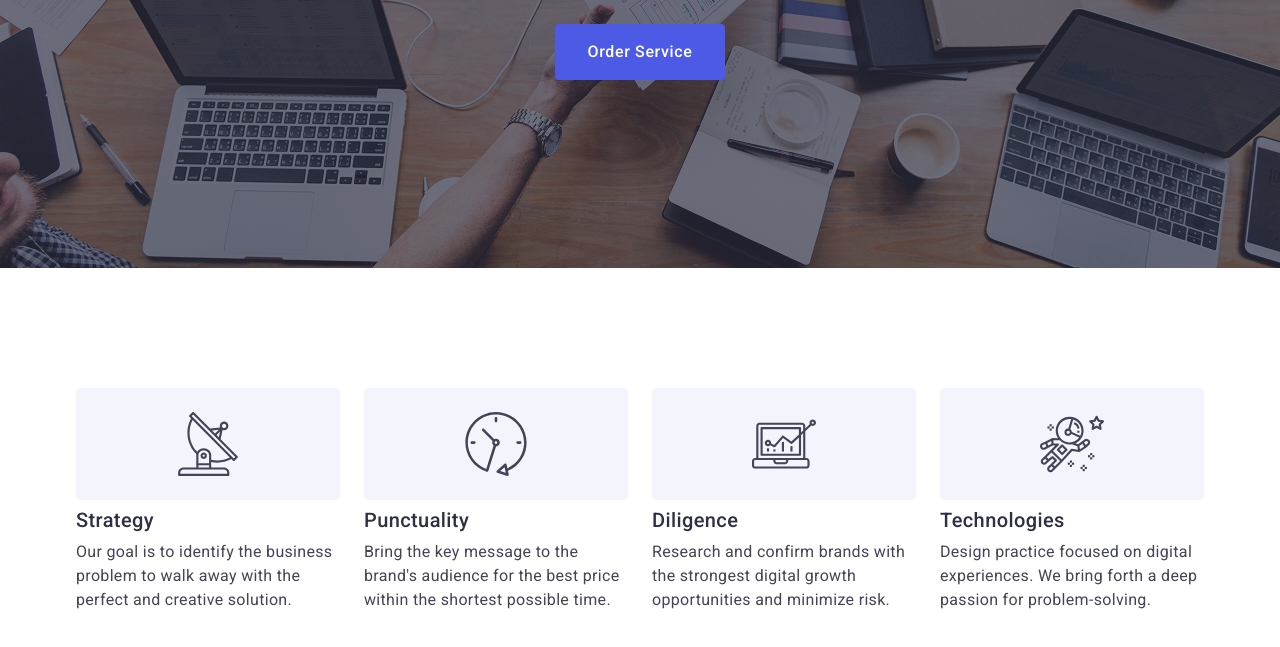
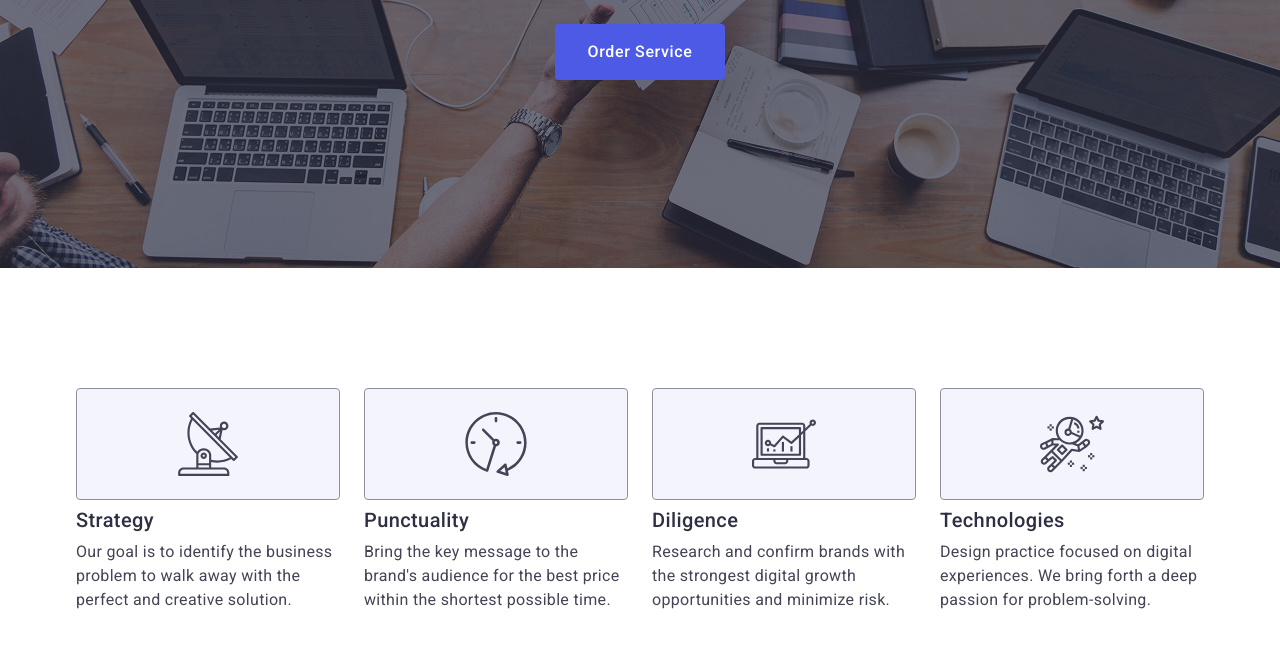
Before and after one commit to Alla11-tech/goit-markup-hw-04, a plain HTML site: page index.html in a window 1280 px wide. Shown: the part 405-1052 px from the top of the page. Drawn offline with nearby package versions, Linux system fonts and the light colour scheme.

Commit message:
update HTML

```diff
--- a/css/fyles.css
+++ b/css/fyles.css
@@ -255,6 +255,7 @@ a {
   background-color: #f4f4fd;
   border-radius: 4px;
   margin-bottom: 8px;
+  border: 1px solid #8e8f99;
 }
 
 .features-icon {
```
